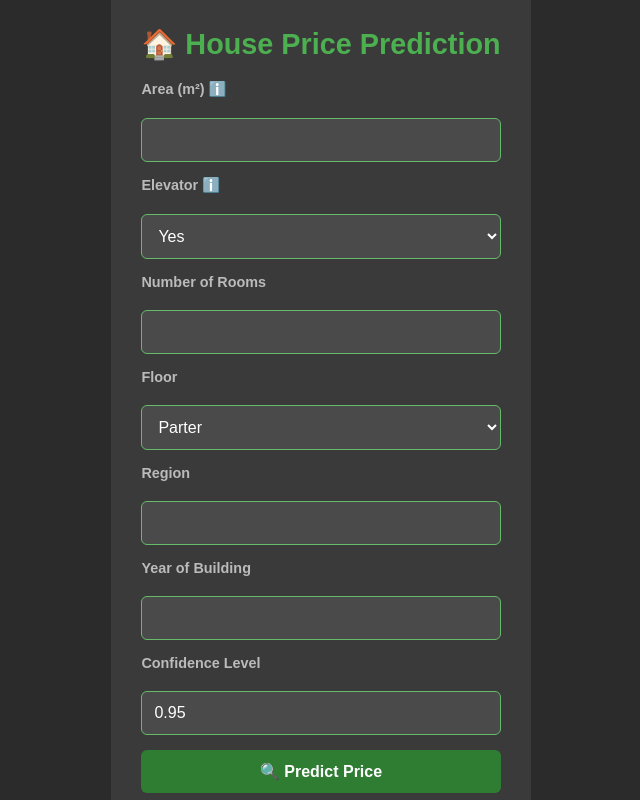
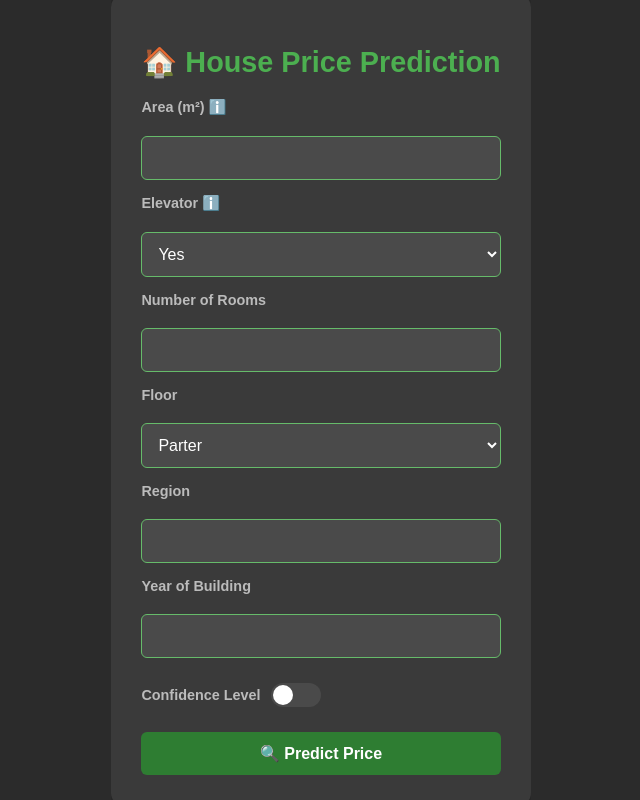
Before and after one commit to davydantoniuk/lublin-house-price-predict, a FastAPI app: page / in a window 1280 px wide. Shown: the whole page, without its empty margins (319-959 px from the left). Run offline with FastAPI, Linux system fonts and the light colour scheme; parts of the project's set-up code (start-up, migrations or seed data) failed here and were passed over.

Commit message:
Add toggle switch for confidence interval

```diff
--- a/app/app.py
+++ b/app/app.py
@@ -1,3 +1,4 @@
+from typing import Optional
 from fastapi import FastAPI, Form, Request, HTTPException
 from fastapi.responses import HTMLResponse
 from fastapi.templating import Jinja2Templates
@@ -40,8 +41,12 @@
     floor: str = Form(...),
     region: str = Form(...),
     year_of_building: int = Form(...),
+    show_confidence: Optional[str] = Form(None),  # Capture toggle state
     alpha: float = Form(0.95),
 ):
+    show_confidence_flag = show_confidence is not None  # Convert to boolean
+
+    # Your existing validation
     if elevator not in [0, 1]:
         raise HTTPException(status_code=400, detail="Invalid value for elevator. Must be 0 or 1.")
 
@@ -54,13 +59,17 @@
         "Year": year_of_building
     }
     user_data = pd.DataFrame([user_data])
+
+    # Get prediction results
     predicted_price, lower, upper, plot = predict_house_price(model, user_data, confidence_level=alpha)
 
     return templates.TemplateResponse("index.html", {
         "request": request,
         "predicted_price": f"{float(predicted_price.replace(',', '')):,.2f}",
-        "confidence_interval": f"[{float(lower.replace(',', '')):,.2f}, {float(upper.replace(',', '')):,.2f}]",
-        "confidence_level": alpha,
+        "confidence_interval": f"[{float(lower.replace(',', '')):,.2f}, {float(upper.replace(',', '')):,.2f}]" if show_confidence_flag else None,
+        "confidence_level": alpha if show_confidence_flag else None,
+        "show_confidence": show_confidence_flag,  # Critical for template toggle
+        # Preserve form values
         "area": area,
         "elevator": elevator,
         "rooms": rooms,
--- a/app/templates/index.html
+++ b/app/templates/index.html
@@ -116,7 +116,6 @@
             visibility: visible;
             opacity: 1;
         }
-
         /* Ensure scrolling when zooming */
         @media (max-width: 600px), (max-height: 700px) {
             html, body {
@@ -127,6 +126,60 @@
             .container {
                 margin: auto;
             }
+        }
+
+        /* Add toggle switch styles */
+        .toggle-label {
+            display: flex;
+            align-items: center;
+            gap: 10px;
+            cursor: pointer;
+            color: #bbb;
+            font-size: 0.9em;
+            margin: 10px 0;
+        }
+
+        .toggle-input {
+            opacity: 0;
+            width: 0;
+            height: 0;
+            position: absolute;
+        }
+
+        .toggle-slider {
+            position: relative;
+            display: inline-block;
+            width: 50px;
+            height: 24px;
+            background-color: #4a4a4a;
+            border-radius: 12px;
+            transition: 0.3s;
+        }
+
+        .toggle-slider:before {
+            content: '';
+            position: absolute;
+            width: 20px;
+            height: 20px;
+            left: 2px;
+            bottom: 2px;
+            background-color: #fff;
+            border-radius: 50%;
+            transition: 0.3s;
+        }
+
+        .toggle-input:checked + .toggle-slider {
+            background-color: #2e7d32;
+        }
+
+        .toggle-input:checked + .toggle-slider:before {
+            transform: translateX(26px);
+        }
+
+        .confidence-info {
+            margin-top: 10px;
+            color: #bbb;
+            font-size: 0.9em;
         }
     </style>
 </head>
@@ -160,20 +213,55 @@
             <label for="region">Region</label>
             <input type="text" id="region" name="region" list="regions" value="{{ region or '' }}" required>
             <datalist id="regions">
-                {% for region in ["Abramowice", "Bronowice", "Czechów Południowy", "Czechów Północny", "Czuby Południowe",
+                {% for r in [
+                    "Abramowice", "Bronowice", "Czechów Południowy", "Czechów Północny", "Czuby Południowe",
                     "Czuby Północne", "Dziesiąta", "Felin", "Głusk", "Hajdów-Zadębie", "Kalinowszczyzna", "Konstantynów",
-                "Kośminek", "Ponikwoda", "Rury", "Sławin", "Sławinek", "Stare Miasto", "Szerokie", "Śródmieście", "Tatary",
-                "Węglin Południowy", "Węglin Północny", "Wieniawa", "Wrotków", "Za Cukrownią", "Zemborzyce"] %}
-                    <option value="{{ region }}">
+                    "Kośminek", "Ponikwoda", "Rury", "Sławin", "Sławinek", "Stare Miasto", "Szerokie", "Śródmieście",
+                    "Tatary", "Węglin Południowy", "Węglin Północny", "Wieniawa", "Wrotków", "Za Cukrownią", "Zemborzyce"
+                ] %}
+                <option value="{{ r }}">
                 {% endfor %}
             </datalist>
 
             <label for="year_of_building">Year of Building</label>
             <input type="number" id="year_of_building" name="year_of_building" value="{{ year_of_building or '' }}" required>
 
-            <label for="alpha">Confidence Level</label>
-            <input type="number" id="alpha" name="alpha" step="0.01" min="0" max="1" value="{{ alpha or 0.95 }}" required oninput="validateAlpha(this)">
-            <small id="alpha-warning" style="color: #ff6666; display: none; font-size: 1.1em;">❗Please enter a value between 0 and 1.❗</small>
+            <label class="toggle-label">
+                Confidence Level
+                <input type="checkbox" id="toggle-ci" class="toggle-input" name="show_confidence"
+                       {% if show_confidence %}checked{% endif %}>
+                <span class="toggle-slider"></span>
+            </label>
+
+            <div id="confidence-input-container"
+                 style="display: none; overflow: hidden; max-height: 0; transition: max-height 0.3s ease;">
+                <input type="number" id="alpha" name="alpha" step="0.01" min="0" max="1"
+                       value="{{ alpha or 0.95 }}" oninput="validateAlpha(this)"
+                       style="width: 100%; box-sizing: border-box;">
+                <small id="alpha-warning"
+                       style="color: #ff6666; display: none; font-size: 1.1em;">
+                    ❗Please enter a value between 0 and 1.❗
+                </small>
+            </div>
+
+            <button type="submit">🔍 Predict Price</button>
+
+            {% if predicted_price %}
+                <div class="result">
+                    <h2>Predicted Price: <br>
+                        <span style="color: #66ff66;">{{ predicted_price }} PLN</span>
+                    </h2>
+                    {% if show_confidence %}
+                        <div class="confidence-info">
+                            <p>{{ ('%.1f' % (confidence_level * 100)).rstrip('0').rstrip('.') }}% Confidence Interval</p>
+                            <p>{{ confidence_interval }}</p>
+                        </div>
+                    {% endif %}
+                </div>
+            {% endif %}
+        </form>
+    </div>
+
     <script>
         function validateAlpha(input) {
             const warning = document.getElementById('alpha-warning');
@@ -183,18 +271,40 @@
                 warning.style.display = 'none';
             }
         }
+
+        const toggleCI = document.getElementById('toggle-ci');
+        const confidenceInputContainer = document.getElementById('confidence-input-container');
+        const alphaInput = document.getElementById('alpha');
+
+        window.addEventListener('DOMContentLoaded', () => {
+            if (toggleCI.checked) {
+                expandConfidenceInput();
+            }
+        });
+
+        toggleCI.addEventListener('change', () => {
+            if (toggleCI.checked) {
+                expandConfidenceInput();
+            } else {
+                collapseConfidenceInput();
+            }
+        });
+
+        function expandConfidenceInput() {
+            confidenceInputContainer.style.display = 'block';
+            void confidenceInputContainer.offsetHeight;
+            confidenceInputContainer.style.maxHeight = confidenceInputContainer.scrollHeight + 'px';
+            alphaInput.style.padding = '12px';
+            alphaInput.style.border = '1px solid #66bb6a';
+            alphaInput.style.fontSize = '1em';
+        }
+
+        function collapseConfidenceInput() {
+            confidenceInputContainer.style.maxHeight = '0';
+            setTimeout(() => {
+                confidenceInputContainer.style.display = 'none';
+            }, 300);
+        }
     </script>
-
-            <button type="submit">🔍 Predict Price</button>
-        </form>
-
-        {% if predicted_price %}
-            <div class="result">
-                <h2>Predicted Price: <br> <span style="color: #66ff66;">{{ predicted_price }} PLN</span></h2>
-                <p>{{ ('%.1f' % (confidence_level * 100)).rstrip('0').rstrip('.') }}% Confidence Interval</p>
-                <p>{{ confidence_interval }}</p>
-            </div>
-        {% endif %}
-    </div>
 </body>
 </html>
```
Lines whose indentation alone changed are shown as unchanged.
